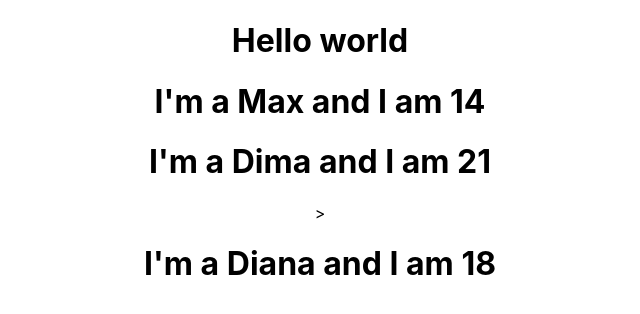
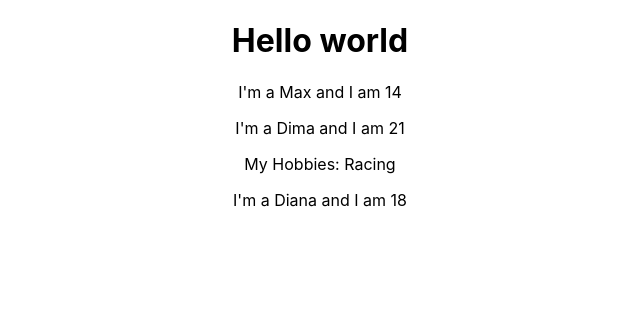
Before and after one commit to TheRedIsHere/react--course, a React (Create React App) app: page / in a window 1280 px wide. Shown: the top 314 px of the page, without its empty margins (320-960 px from the left). Built offline with nearby package versions, Linux system fonts and the light colour scheme.

Commit message:
dev/RC-7 Added props.children to custom Component.

```diff
--- a/src/App.js
+++ b/src/App.js
@@ -13,7 +13,7 @@
       <div className="App">
         <h1>Hello world</h1>
         <Person name="Max" age="14"/>
-        <Person name="Dima" age="21"/>>
+        <Person name="Dima" age="21">My Hobbies: Racing</Person>
         <Person name="Diana" age="18"/>
       </div>
     );
--- a/src/Person/Person.js
+++ b/src/Person/Person.js
@@ -1,7 +1,12 @@
 import React from 'react';
 
 const person = (props) => {
-    return <h1>I'm a {props.name} and I am {props.age}</h1>
+    return (
+        <div>
+            <p>I'm a {props.name} and I am {props.age}</p>
+            <p>{props.children}</p>
+        </div>
+    )
 }
 
 export default person;
```
